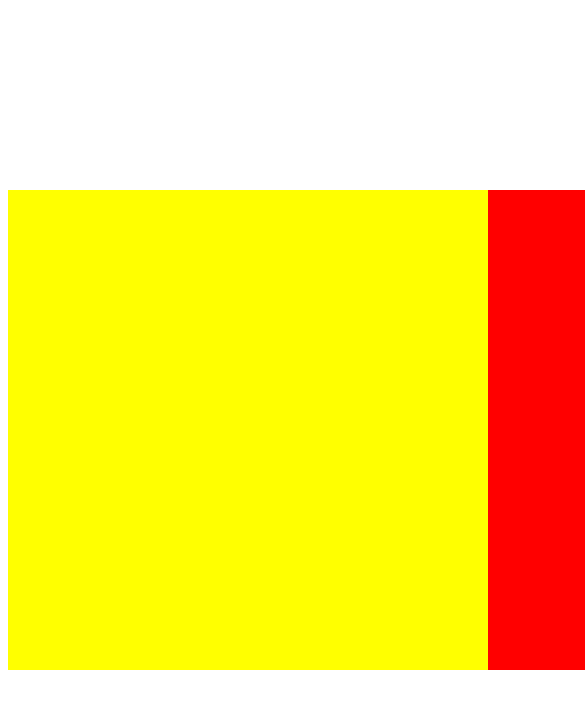
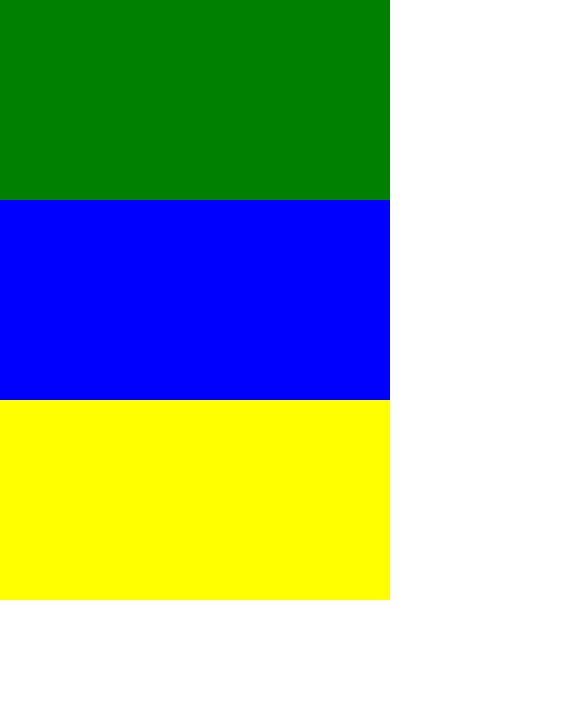
Before and after one commit to KimKirill319/kimkirill319.github.io, a plain HTML site: page dz11.html in a window 390 px wide. Shown: the top 708 px of the page, 585 px wide, since content can reach past the window. Drawn offline with Linux system fonts and the light colour scheme.

Commit message:
Update dz11.html

```diff
--- a/dz11.html
+++ b/dz11.html
@@ -6,45 +6,38 @@
     <title>Document</title>
     <style>
         body {
-            height: 100vh;
-            margin: 0%;
+            margin: 0;
             display: flex;
-            justify-content: space-evenly;
-            align-items: center;
+        }
+        .left, .right {
+            flex-basis: 20%;
+        }
+        .center {
+            width: 100%;
+            background-color: blue;
+        }
+        .left {
+            background-color: green;
+        }
+        .right {
+            background-color: yellow;
         }
         div {
-            padding: 15em;
-        }
-        .yellow {
-            background-color: yellow;
-        }
-        .red {
-            background-color: red;
-        }
-        .green {
-            background-color: green;
-        }
-        @media (max-width: 1500px) {
-        }
-        @media (max-width: 1200px) {
-            body {
-                padding: .75em;
-                margin: .75em;
-            }
-        }
-        @media (max-width: 992px) {
+            height: 200px;
         }
         @media (max-width: 768px) {
             body {
-                padding: .25em;
-                margin: .25em;
+                flex-wrap: wrap;
+            }
+            .left, .right, .center {
+                flex-basis: 100%;
             }
         }
     </style>
 </head>
 <body>
-    <div class="yellow"></div>
-    <div class="red"></div>
-    <div class="green"></div>
+    <div class="left"></div>
+    <div class="center"></div>
+    <div class="right"></div>
 </body>
 </html>
```
